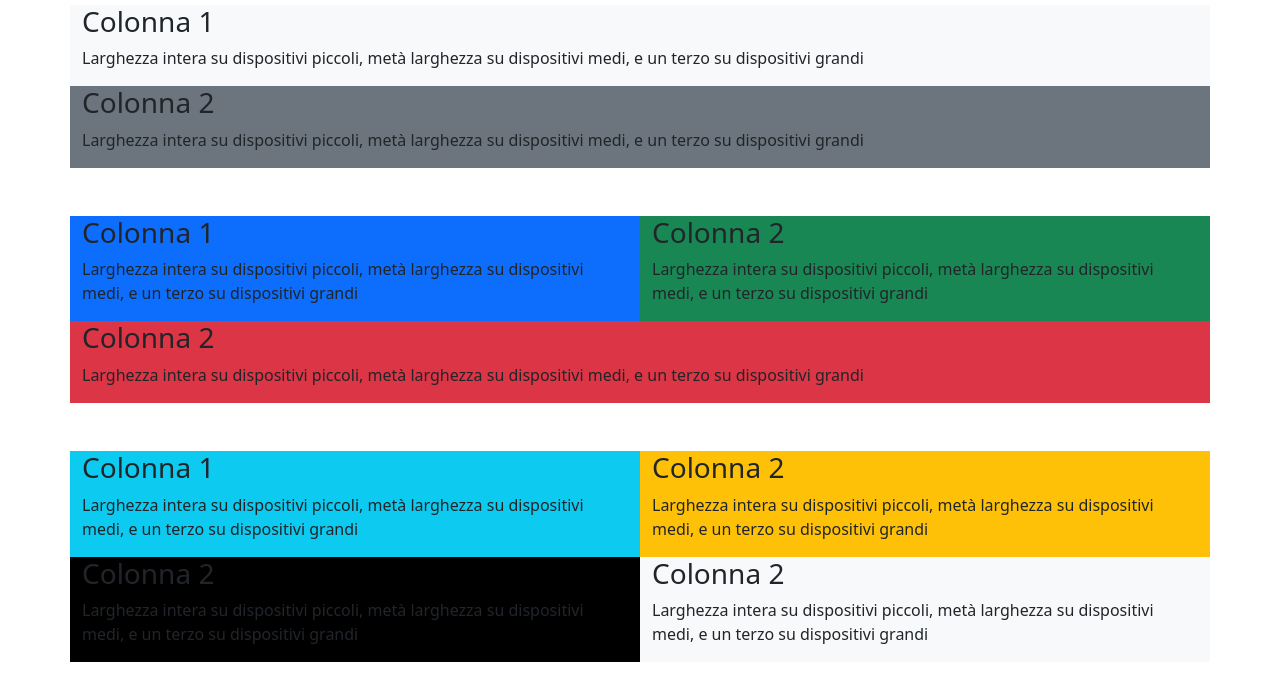
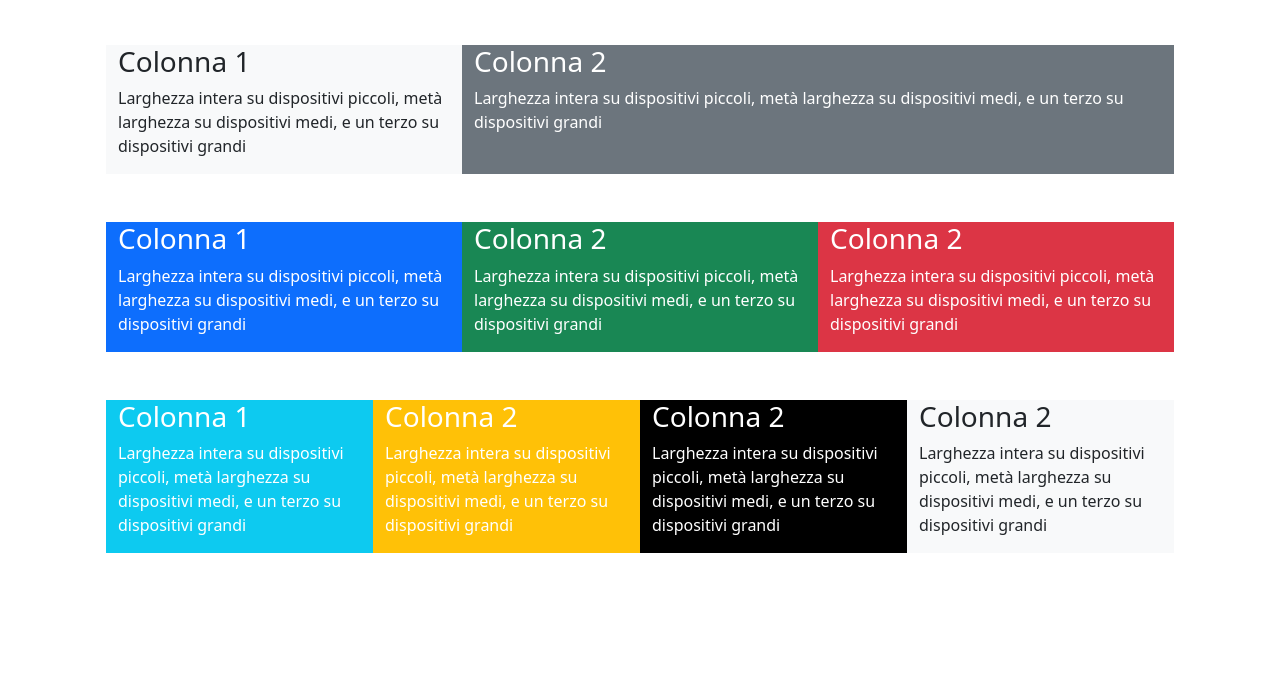
Before and after one commit to dariomicelii/htmlcss-bootstrap-layout, a plain HTML site: page index.html in a window 1280 px wide. Shown: the part 117-800 px from the top of the page. Drawn offline with nearby package versions, Linux system fonts and the light colour scheme.

Commit message:
bootstrap finish

```diff
--- a/index.html
+++ b/index.html
@@ -8,18 +8,20 @@
     <title>Bootstrap</title>
 </head>
 <body>
-    <div class="container">
+    <div class="container d-flex flex-column p-5">
         <div class="row">
                 <div class="col-12 text-center">
                     <h1 class="fs-2">Bootstrap 5 Responsive Grid</h1>
                 </div>
                 <div class="col-12 text-center">
-                    <h2 class="fs-6 fw-light">Layout a griglia con diversi breakpoints (sm, md, lg)</h2>
+                    <h2 class="fs-6 fw-light mb-5">Layout a griglia con diversi breakpoints (sm, md, lg)</h2>
                 </div>
         </div>
 
+        <!-- PRIMA RIGA -->
+
         <div class="row">
-            <div class="col-12 bg-light gy-5">
+            <div class="col-12 col-md-6 col-lg-4 bg-light">
                 <div>
                     <h3>Colonna 1</h3>
                 </div>
@@ -28,7 +30,7 @@
                 </div>
             </div>
 
-            <div class="col-12 bg-secondary">
+            <div class="col-12 col-md-6 col-lg-8 bg-secondary text-white">
                 <div>
                     <h3>Colonna 2</h3>
                 </div>
@@ -41,7 +43,7 @@
         <!-- SECONDA RIGA -->
 
         <div class="row">
-            <div class="col-6 bg-primary gy-5">
+            <div class="col-6 col-md-4 bg-primary gy-5 text-white">
                 <div>
                     <h3>Colonna 1</h3>
                 </div>
@@ -50,7 +52,7 @@
                 </div>
             </div>
 
-            <div class="col-6 bg-success gy-5">
+            <div class="col-6 col-md-4 bg-success gy-5 text-white">
                 <div>
                     <h3>Colonna 2</h3>
                 </div>
@@ -59,7 +61,7 @@
                 </div>
             </div>
 
-            <div class="col-12 bg-danger">
+            <div class="col-12 col-md-4 bg-danger gy-md-5 gy-lg-5 text-white">
                 <div>
                     <h3>Colonna 2</h3>
                 </div>
@@ -72,7 +74,7 @@
         <!-- ULTIMA RIGA -->
 
         <div class="row">
-            <div class="col-6 bg-info gy-5">
+            <div class="col-6 col-md-3 bg-info gy-5 text-white">
                 <div>
                     <h3>Colonna 1</h3>
                 </div>
@@ -81,7 +83,7 @@
                 </div>
             </div>
 
-            <div class="col-6 bg-warning gy-5">
+            <div class="col-6 col-md-3 bg-warning gy-5 text-white">
                 <div>
                     <h3>Colonna 2</h3>
                 </div>
@@ -90,7 +92,7 @@
                 </div>
             </div>
 
-            <div class="col-6 bg-black">
+            <div class="col-6 col-md-3 bg-black text-white gy-md-5 gy-lg-5">
                 <div>
                     <h3>Colonna 2</h3>
                 </div>
@@ -99,7 +101,7 @@
                 </div>
             </div>
 
-            <div class="col-6 bg-light">
+            <div class="col-6 col-md-3 bg-light gy-md-5 gy-lg-5">
                 <div>
                     <h3>Colonna 2</h3>
                 </div>
```
